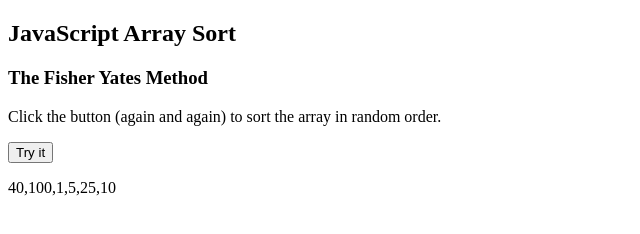
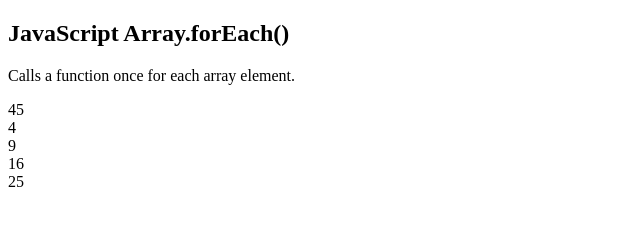
Before and after one commit to dejanV91/7-Sidebar, a plain HTML site: page index.html in a window 1280 px wide. Shown: the whole page, without its empty margins (0-640 px from the left). Drawn offline with Linux system fonts and the light colour scheme.

Commit message:
inital commit

```diff
--- a/index.html
+++ b/index.html
@@ -2,28 +2,23 @@
 <html>
 <body>
 
-<h2>JavaScript Array Sort</h2>
-<h3>The Fisher Yates Method</h3>
-<p>Click the button (again and again) to sort the array in random order.</p>
+<h2>JavaScript Array.forEach()</h2>
+<p>Calls a function once for each array element.</p>
 
-<button onclick="myFunction()">Try it</button>
 <p id="demo"></p>
 
 <script>
-const points = [40, 100, 1, 5, 25, 10];
-document.getElementById("demo").innerHTML = points;
+const numbers = [45, 4, 9, 16, 25];
 
-function myFunction() {
-  for (let i = points.length -1; i > 0; i--) {
-    let j = Math.floor(Math.random() * i)
-    let k = points[i]
+let txt="";
+numbers.forEach(myFunction);
 
-    points[i] = points[j]
-    console.log(points[i])
-    points[j] = k
-  }
-  document.getElementById("demo").innerHTML = points;
+document.getElementById("demo").innerHTML= txt;
+
+function myFunction(values){
+  txt += values + "<br>";
 }
+
 </script>
 
 </body>
```
